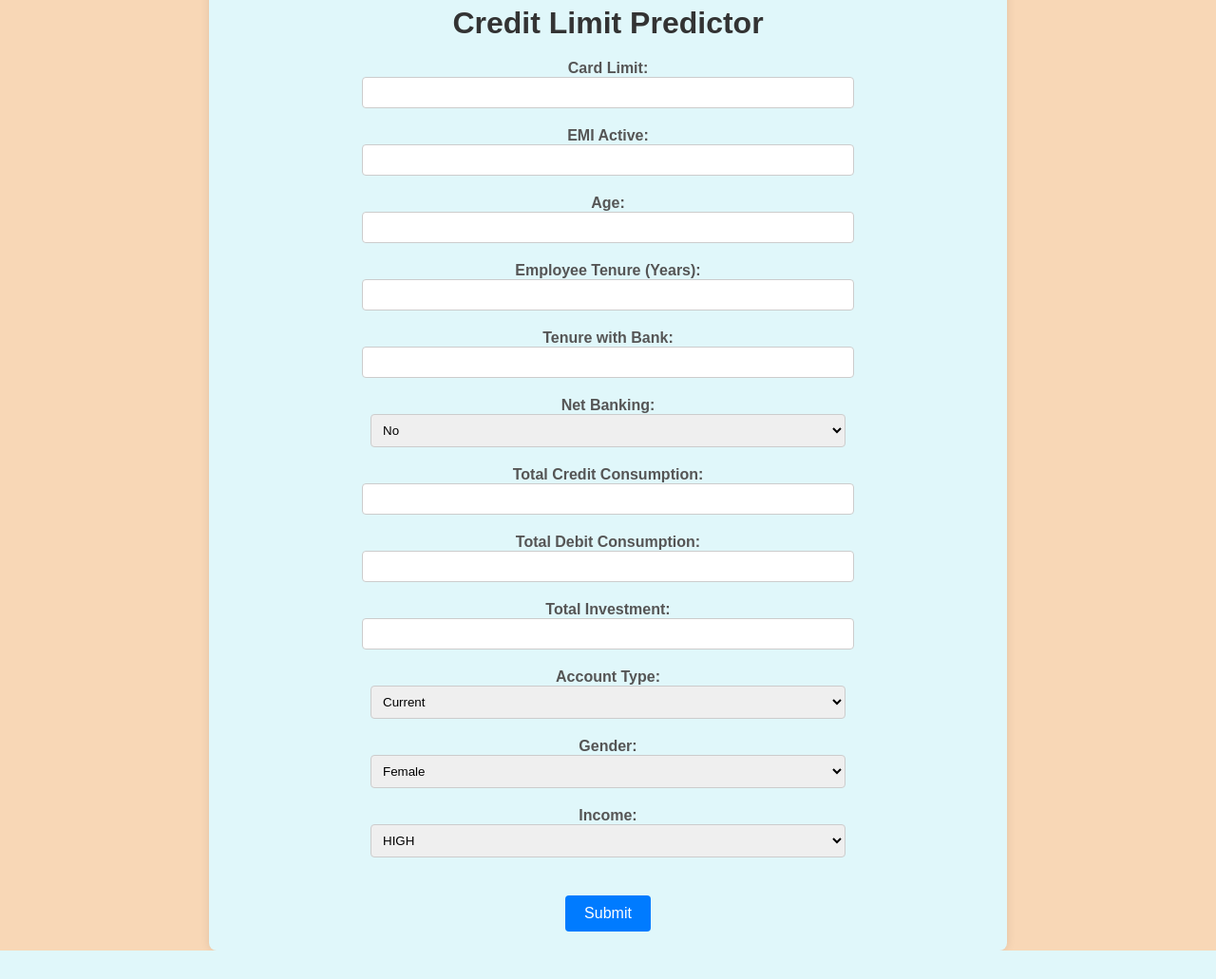
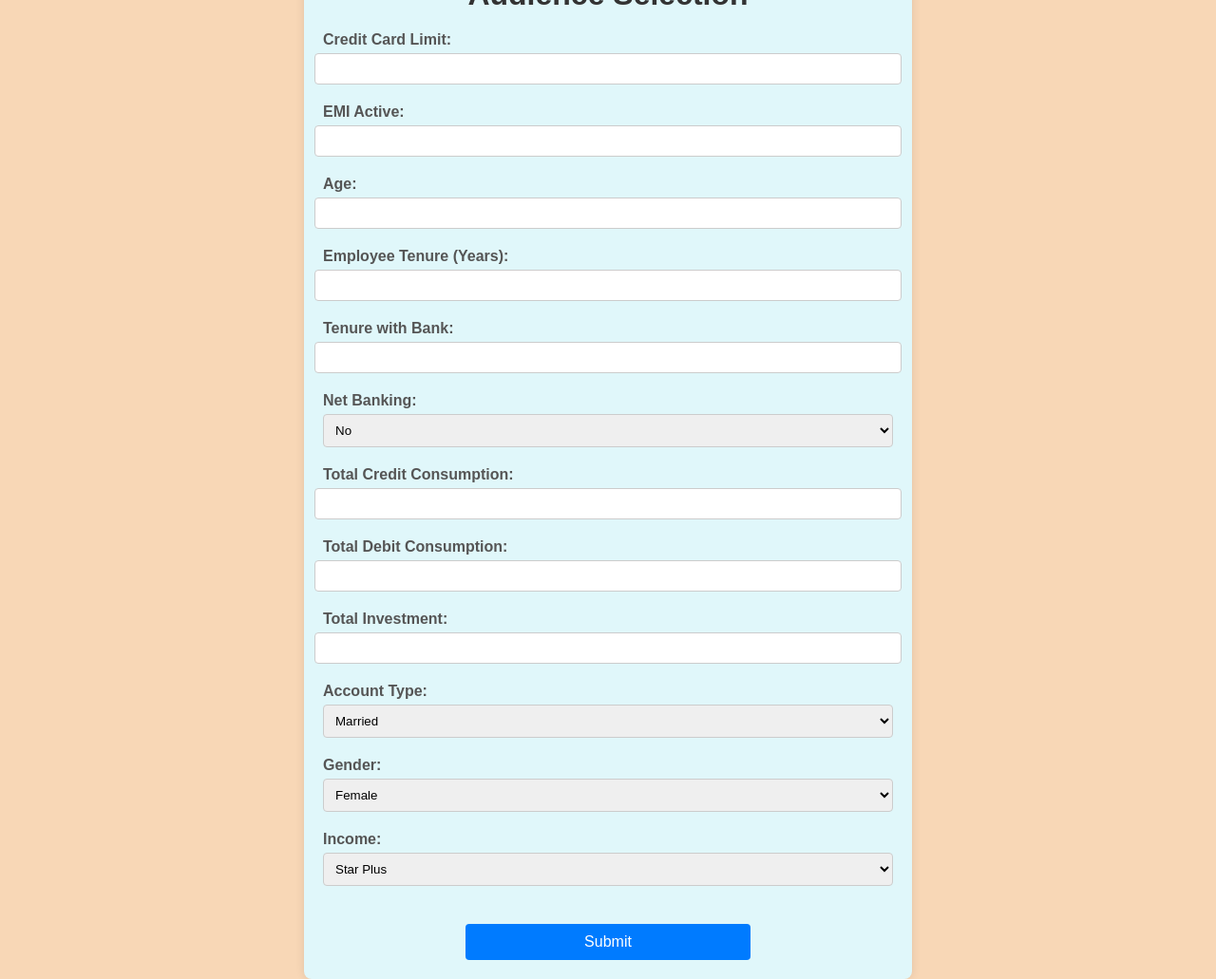
Before and after one commit to YASHCHAWLA2305/ML-AUDIENCE-SELECTION, a Flask app: page / in a window 1280 px wide. Shown: the whole page at 95% size. Before the commit the page ends 1001 px from the top, so only its background shows below. Run offline with Flask 3, Linux system fonts and the light colour scheme; parts of the project's set-up code (start-up, migrations or seed data) failed here and were passed over.

Commit message:
Initial commit with latest audience

```diff
--- a/app.py
+++ b/app.py
@@ -36,48 +36,48 @@ def predict():
     try:
         # Get form data
         form_data = {
-            'card_lim': float(request.form.get('card_lim')),
+            'Credit Card Limit': int(request.form.get('Credit Card Limit')),
             'emi_active': int(request.form.get('emi_active')),
-            'age': float(request.form.get('age')),
-            'Emp_Tenure_Years': float(request.form.get('Emp_Tenure_Years')),
-            'Tenure_with_Bank': float(request.form.get('Tenure_with_Bank')),
-            'NetBanking_Flag': int(request.form.get('NetBanking_Flag')),
-            'Total Credit Consumption': float(request.form.get('Total_Credit_Consumption')),
-            'Total debit Consumption': float(request.form.get('Total_debit_Consumption')),
-            'Total Investment': float(request.form.get('Total_Investment')),
-            'account_type': request.form.get('account_type'),
-            'gender': request.form.get('gender'),
-            'Income': request.form.get('Income')
+            'age': int(request.form.get('age')),
+            'Emp_Tenure_Years': int(request.form.get('Emp_Tenure_Years')),
+            'Tenure_with_Bank': int(request.form.get('Tenure_with_Bank')),
+            'NetBanking': int(request.form.get('NetBanking')),
+            'Monthly Viewership': int(request.form.get('Monthly Viewership')),
+            'Monthly Expense': int(request.form.get('Monthly Expense')),
+            'Monthly Income': int(request.form.get('Monthly Income')),
+            'Marital Status': request.form.get('Marital Status'),
+            'Target Audience': request.form.get('Target Audience'),
+            'Channel': request.form.get('Channel')
         }
 
         # Encode 'Income'
-        income_encoding_map = {'HIGH': 0, 'MEDIUM': 1, 'LOW': 2}
-        form_data['encoded_Income'] = income_encoding_map.get(form_data['Income'].upper(), -1)
+        Channel_encoding_map = {'Star Plus': 0, 'Sab TV': 1, 'Colors': 2}
+        form_data['encoded_Channel'] = Channel_encoding_map.get(form_data['Channel'].upper(), -1)
 
         # Convert form data to DataFrame
         data = pd.DataFrame([form_data])
 
         # One-Hot Encode categorical variables
-        categorical_features = data[['account_type', 'gender']]
+        categorical_features = data[['Marital Status', 'Target Audience']]
         encoded_features = encoder.transform(categorical_features)
-        encoded_features_df = pd.DataFrame(encoded_features, columns=encoder.get_feature_names_out(['account_type', 'gender']))
+        encoded_features_df = pd.DataFrame(encoded_features, columns=encoder.get_feature_names_out(['Marital Status', 'Target Audience']))
 
         # Drop original categorical columns
-        data = data.drop(['account_type', 'gender'], axis=1)
+        data = data.drop(['Marital Status', 'Target Audience'], axis=1)
 
         # Concatenate the encoded features
         data = pd.concat([data, encoded_features_df], axis=1)
 
         # Drop original 'Income' column since it is now encoded
-        data = data.drop(['Income'], axis=1)
+        data = data.drop(['Channel'], axis=1)
 
         # Define the expected columns
         expected_columns = [
-            'card_lim', 'emi_active', 'age', 'Emp_Tenure_Years', 'Tenure_with_Bank',
-            'NetBanking_Flag', 'Total Credit Consumption', 'Total debit Consumption',
-            'Total Investment', 'encoded_Income', 'account_type_Current', 'account_type_Savings',
-            'gender_Female', 'gender_Male'
-        ]
+              'Credit Card Limit', 'emi_active', 'age', 'Emp_Tenure_Years', 'Tenure_with_Bank',
+               'NetBanking', 'Monthly Viewership', 'Monthly Expense', 'Monthly Income',
+            'Marital Status', 'Target Audience', 'Channel'
+    ]
+
 
         # Reorder the DataFrame to match the expected column order
         data = data[expected_columns]
@@ -89,11 +89,11 @@ def predict():
         prediction = svr.predict(data_scaled)
 
         # Format prediction as an integer
-        predicted_credit_limit = int(round(prediction[0]))
+        Audience_selection = int(round(prediction[0]))
 
         return jsonify({
-            'message': 'Credit limit prediction successful',
-            'predicted_credit_limit': predicted_credit_limit
+            'message': 'Audience Should be targeted',
+            'predicted_credit_limit': Audience_selection
         })
 
     except Exception as e:
--- a/templates/form.html
+++ b/templates/form.html
@@ -3,7 +3,7 @@
 <head>
     <meta charset="UTF-8">
     <meta name="viewport" content="width=device-width, initial-scale=1.0">
-    <title>Credit Limit Predictor</title>
+    <title>Audience Selection</title>
     <style>
         body {
             font-family: Arial, sans-serif;
@@ -13,14 +13,17 @@
             align-items: center;
             height: 100vh;
             margin: 0;
+            padding: 10px; /* Ensure there’s some padding for smaller screens */
+            box-sizing: border-box;
         }
         .container {
             background: #e0f7fa; /* Soft blue background for the form */
             padding: 20px;
             border-radius: 8px;
             box-shadow: 0 0 10px rgba(0, 0, 0, 0.1);
-            max-width: 800px; /* Adjust width as needed */
+            max-width: 100%; /* Ensure it does not overflow on small screens */
             width: 100%;
+            max-width: 600px; /* Adjust width as needed */
             text-align: center;
         }
         h1 {
@@ -43,21 +46,21 @@
             flex-direction: column;
             align-items: center;
             width: 100%;
-            max-width: 600px; /* Adjust width as needed */
             margin-bottom: 20px;
         }
         label {
             font-weight: bold;
             color: #555;
-            text-align: center;
+            text-align: left;
             width: 100%;
+            margin-bottom: 5px;
         }
         input, select {
             padding: 8px;
             border: 1px solid #ccc;
             border-radius: 4px;
             width: 100%;
-            max-width: 500px; /* Adjust width to fit the page */
+            max-width: 100%; /* Make sure inputs take full width of parent */
         }
         button {
             background-color: #007bff;
@@ -68,6 +71,8 @@
             cursor: pointer;
             font-size: 16px;
             margin-top: 20px;
+            width: 100%; /* Ensure button takes full width on smaller screens */
+            max-width: 300px;
         }
         button:hover {
             background-color: #0056b3;
@@ -89,24 +94,36 @@
             font-size: 18px;
             color: #333;
         }
+
+        /* Make form responsive on smaller screens */
+        @media (max-width: 600px) {
+            .container {
+                padding: 15px;
+            }
+            input, select {
+                font-size: 14px;
+                padding: 6px;
+            }
+            button {
+                padding: 8px 16px;
+                font-size: 14px;
+            }
+        }
     </style>
 </head>
 <body>
     <div class="container">
         <img src="{{ url_for('static', filename='bank logo.jpeg') }}" alt="Credit Limit Predictor" class="logo">
-        <h1>Credit Limit Predictor</h1>
+        <h1>Audience Selection</h1>
         <form action="/predict" method="post">
-
-
             <div class="form-group">
-    <label for="card_lim">Card Limit:</label>
-    <input type="number" id="card_lim" name="card_lim" required>
+                <label for="Credit Card Limit">Credit Card Limit:</label>
+                <input type="number" id="Credit Card Limit" name="Credit Card Limit" required>
             </div>
 
             <div class="form-group">
                 <label for="emi_active">EMI Active:</label>
                 <input type="number" id="emi_active" name="emi_active" required>
-    </select>
             </div>
 
             <div class="form-group">
@@ -125,51 +142,55 @@
             </div>
 
             <div class="form-group">
-    <label for="NetBanking_Flag">Net Banking:</label>
-    <select id="NetBanking_Flag" name="NetBanking_Flag" required>
+                <label for="NetBanking">Net Banking:</label>
+                <select id="NetBanking" name="NetBanking" required>
                     <option value="0">No</option>
                     <option value="1">Yes</option>
                 </select>
             </div>
 
             <div class="form-group">
-    <label for="Total_Credit_Consumption">Total Credit Consumption:</label>
-    <input type="number" step="0.01" id="Total_Credit_Consumption" name="Total_Credit_Consumption" required>
+                <label for="Monthly Viewership">Total Credit Consumption:</label>
+                <input type="number" id="Monthly Viewership" name="Monthly Viewership" required>
             </div>
 
             <div class="form-group">
-    <label for="Total_debit_Consumption">Total Debit Consumption:</label>
-    <input type="number" step="0.01" id="Total_debit_Consumption" name="Total_debit_Consumption" required>
+                <label for="Monthly Expense">Total Debit Consumption:</label>
+                <input type="number"  id="Monthly Expense" name="Monthly Expense" required>
             </div>
 
             <div class="form-group">
-    <label for="Total_Investment">Total Investment:</label>
-    <input type="number" step="0.01" id="Total_Investment" name="Total_Investment" required>
+                <label for="Monthly Income">Total Investment:</label>
+                <input type="number"  id="Monthly Income" name="Monthly Income" required>
             </div>
 
             <div class="form-group">
-    <label for="account_type">Account Type:</label>
-    <select id="account_type" name="account_type" required>
-        <option value="Current">Current</option>
-        <option value="Savings">Saving</option>
+                <label for="Marital Status">Account Type:</label>
+                <select id="Marital Status" name="Marital Status" required>
+                    <option value="Married">Married</option>
+                    <option value="Unmarried">Unmarried</option>
                 </select>
             </div>
 
             <div class="form-group">
-    <label for="gender">Gender:</label>
-    <select id="gender" name="gender" required>
+                <label for="Target Audience">Gender:</label>
+                <select id="Target Audience" name="Target Audience" required>
                     <option value="Female">Female</option>
                     <option value="Male">Male</option>
                 </select>
             </div>
 
             <div class="form-group">
-    <label for="Income">Income:</label>
-    <select id="Income" name="Income" required>
-        <option value="0">HIGH</option>
-        <option value="1">MEDIUM</option>
-        <option value="2">LOW</option>
+                <label for="Channel">Income:</label>
+                <select id="Channel" name="Channel" required>
+                    <option value="0">Star Plus</option>
+                    <option value="1">Sab TV</option>
+                    <option value="2">Colors</option>
                 </select>
             </div>
 
             <button type="submit">Submit</button>
+        </form>
+    </div>
+</body>
+</html>
```
Also changed, not shown: 3 other files. Lines whose indentation alone changed are shown as unchanged.
